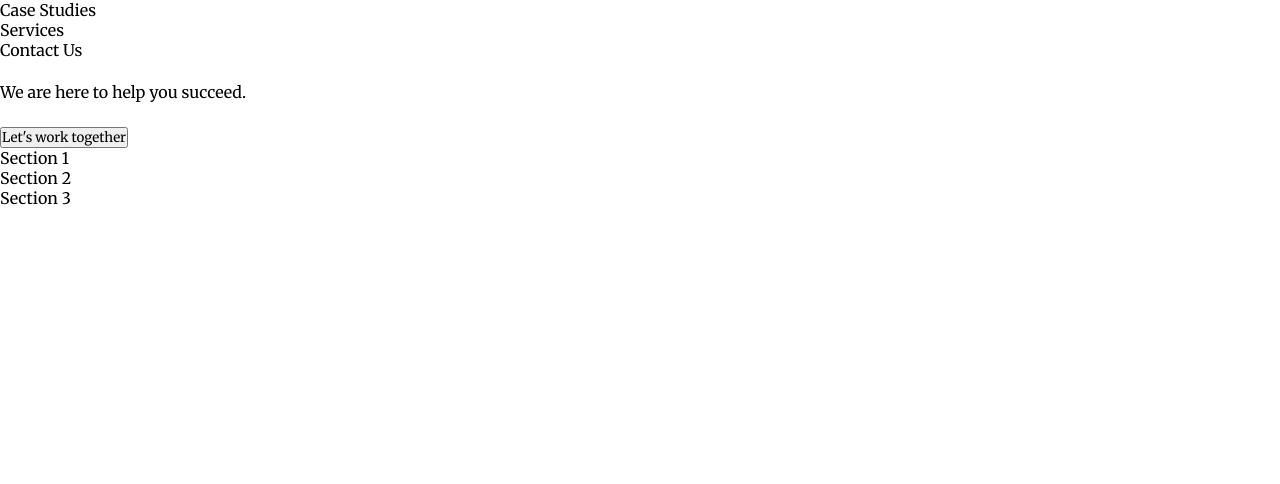
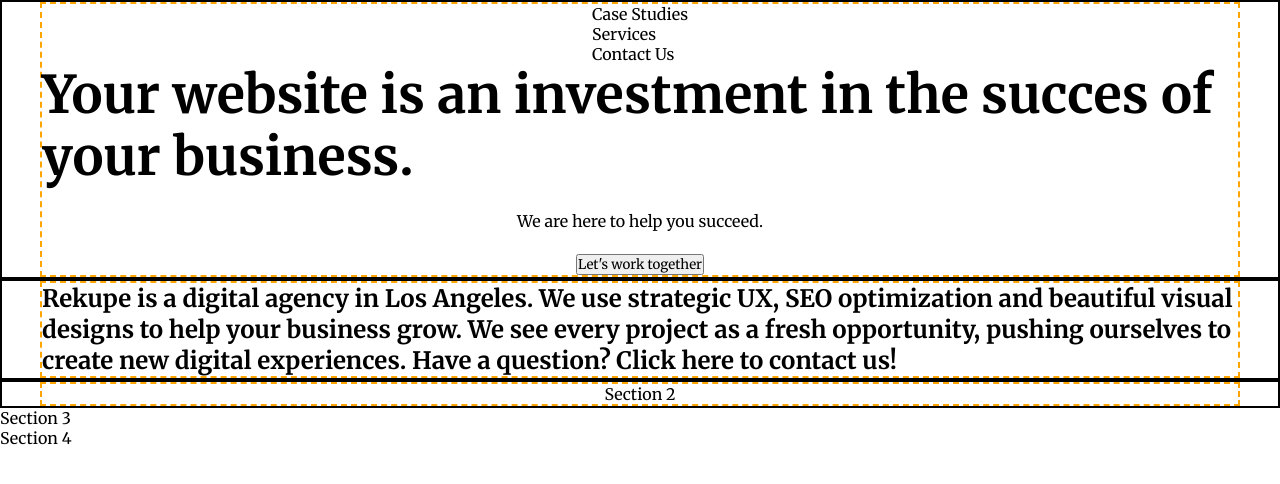
Before and after one commit to ClifWint79/Novi_FE_Rekupe_V5, a plain HTML site: page index.html in a window 1280 px wide. Drawn offline with Linux system fonts and the light colour scheme.

Commit message:
container work

```diff
--- a/index.html
+++ b/index.html
@@ -6,8 +6,8 @@
     <link rel="stylesheet" href="styles/styles.css">
 </head>
 <body>
-<div>
-    <header>
+<header class="outer-container">
+    <div class="inner-container">
     <nav>
         <ul>
             <li><a href=""></a>Case Studies</li>
@@ -15,25 +15,28 @@
             <li><a href=""></a>Contact Us</li>
         </ul>
     </nav>
-    <h1></h1>
-    <p>
-        We are here to help you succeed.
-    </p>
+    <h1>Your website is an investment in the succes of your business.</h1>
+    <p>We are here to help you succeed.</p>
     <button type="button">Let's work together</button>
+        </div>
 </header>
-</div>
-
 <main>
-    <section>
-Section 1
+    <section class="outer-container">
+        <div class="inner-container">
+<h2>Rekupe is a digital agency in Los Angeles. We use strategic UX, SEO optimization and beautiful visual designs to
+    help your business grow. We see every project as a fresh opportunity, pushing ourselves to create new digital
+    experiences. Have a question? Click here to contact us!</h2>
+        </div>
     </section>
 
+    <section class="outer-container">
+<div class="inner-container">
+    Section 2
+</div>
+    </section>
+Section 3
     <section>
-Section 2
-    </section>
-
-    <section>
-Section 3
+Section 4
     </section>
 </main>
     <footer>
--- a/styles/styles.css
+++ b/styles/styles.css
@@ -34,10 +34,6 @@
     box-sizing: border-box;
 }
 
-button, input {
-    font-family: inherit;
-}
-
 li {
     list-style-type: none;
 
@@ -49,6 +45,9 @@ body {
     font-family: merriweather, sans-serif;
 }
 
+button, input {
+    font-family: inherit;
+}
 
 h1, h2, h3, h4, h5 {
     font-family: merriweather, sans-serif;
@@ -76,13 +75,29 @@ p {
 
 /* --------------- 3.1 Reusables ----------------------- */
 
+.outer-container{
+    display: flex;
+    flex-direction: row;
+    justify-content: center;
+    border: 2px solid black;
+}
+
+
+.inner-container {
+    flex-basis: 1200px;
+    display: flex;
+    flex-direction: column;
+    align-items: center;
+    margin: 0 20px;
+    border: 2px dashed orange;}
+
 /* --------------- 3.2 Other --------------------------- */
 
 /* ------------------------------- 4. Areas ---------------------------------------- */
 
 /* --------------- 4.1 Header ------------------------- */
 
-background: rgb(72,69,228);
+/* background: rgb(72,69,228);
 background: linear-gradient(90deg, rgba(72,69,228,1) 0%, rgba(87,34,205,1) 93%);
 
 /* --------------- 4.2 Introduction ------------------- */
```
